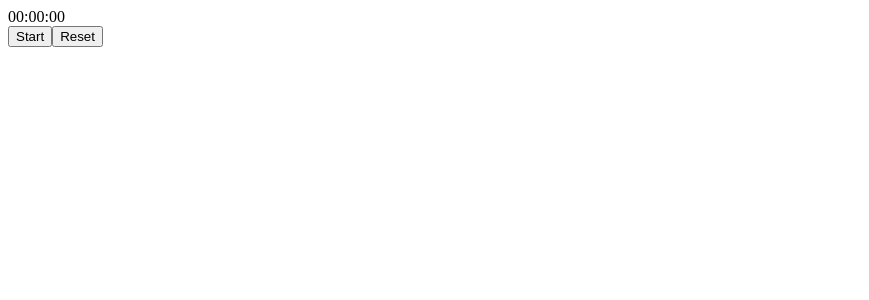
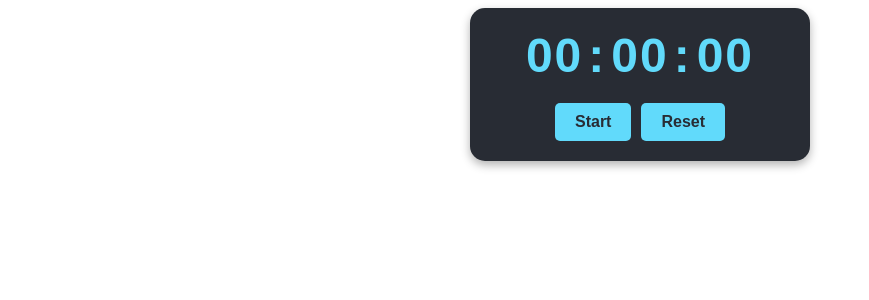
Before and after one commit to Espadv69/useState-Advanced, a React (Vite) app in the folder ChronoMaster/: page / in a window 1280 px wide. Shown: the top 300 px of the page, without its empty margins (0-869 px from the left). Built offline with nearby package versions, Linux system fonts and the light colour scheme; the HTML template or start-up script is replaced by a standard one.

Commit message:
Add CSS styles for Chrono component layout and controls

```diff
--- a/ChronoMaster/src/components/Chrono/Chrono.css
+++ b/ChronoMaster/src/components/Chrono/Chrono.css
@@ -0,0 +1,51 @@
+.chrono {
+  display: flex;
+  flex-direction: column;
+  align-items: center;
+  justify-content: center;
+  font-family: 'Arial', sans-serif;
+  background-color: #282c34;
+  color: #61dafb;
+  padding: 20px;
+  border-radius: 15px;
+  box-shadow: 0 4px 10px rgba(0, 0, 0, 0.3);
+  max-width: 300px;
+  margin: 0 auto;
+}
+
+.chrono-display {
+  font-size: 3rem;
+  font-weight: bold;
+  letter-spacing: 2px;
+  margin-bottom: 20px;
+}
+
+.chrono-display span {
+  padding: 0 5px;
+}
+
+.chrono-controls {
+  display: flex;
+  gap: 10px;
+}
+
+.chrono-controls button {
+  background-color: #61dafb;
+  color: #282c34;
+  border: none;
+  padding: 10px 20px;
+  font-size: 1rem;
+  font-weight: bold;
+  border-radius: 5px;
+  cursor: pointer;
+  transition: background-color 0.3s ease, transform 0.2s ease;
+}
+
+.chrono-controls button:hover {
+  background-color: #21a1f1;
+  transform: scale(1.05);
+}
+
+.chrono-controls button:active {
+  transform: scale(0.95);
+}
```
